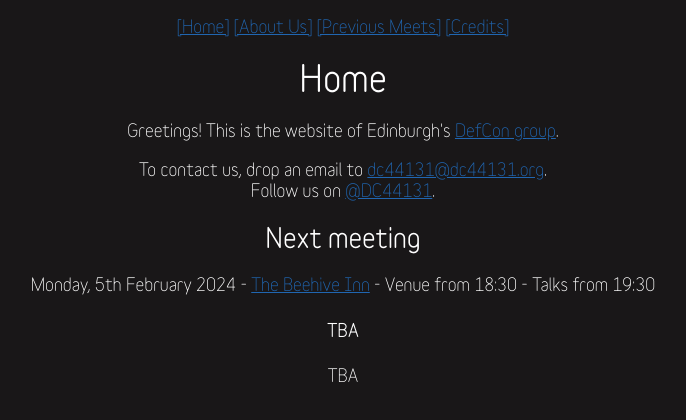
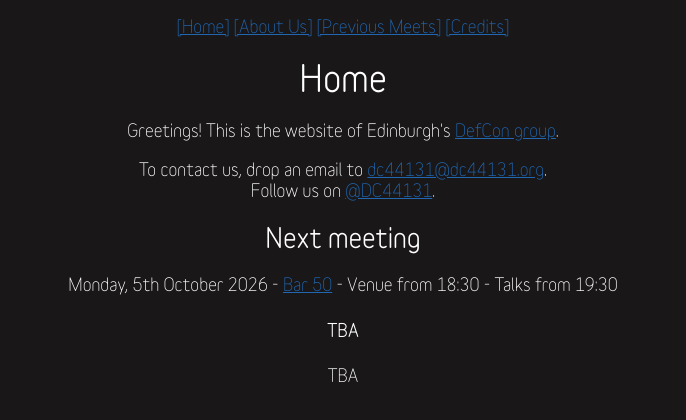
Before and after one commit to dc44131/dc44131.github.io, a plain HTML site: page index.html in a window 1280 px wide. Shown: the part 270-690 px from the top of the page, without its empty margins (297-983 px from the left). Drawn offline with Linux system fonts and the light colour scheme.

Commit message:
Update index.html

```diff
--- a/index.html
+++ b/index.html
@@ -22,7 +22,7 @@
 
 		<h2>Next meeting</h2>
 		<article>
-			<header>Monday, 5th February 2024 - <a href="http://www.taylor-walker.co.uk/pub/beehive-inn-lothian/s9884/">The Beehive Inn</a> - Venue from 18:30 - Talks from 19:30</header>
+			<header>Monday, 5th October 2026 - <a href="https://www.aohostels.com/en/bar50/">Bar 50</a> - Venue from 18:30 - Talks from 19:30</header>
 			<section>
 				<h4>TBA</h4>
 				<p>TBA</p>
```
